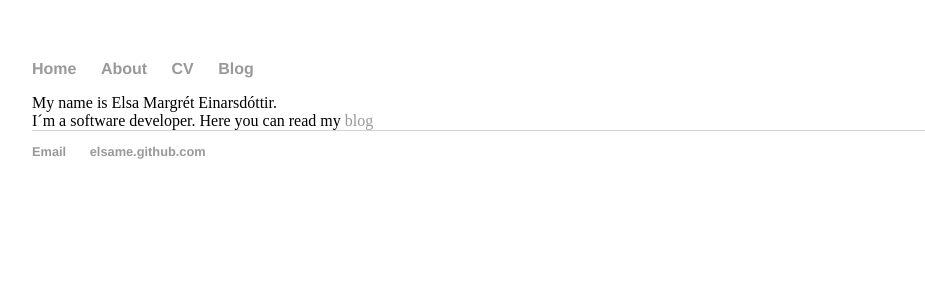
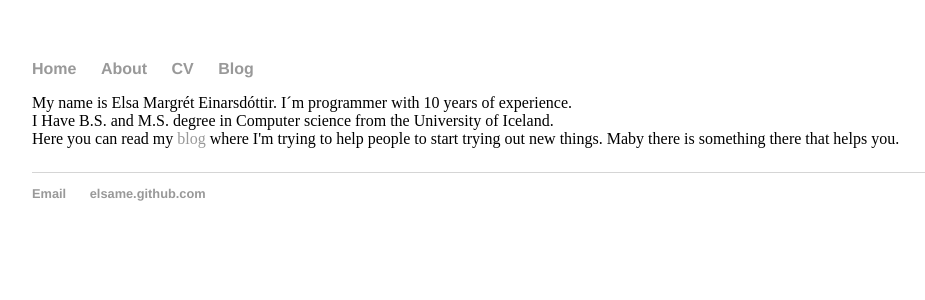
Before and after one commit to elsame/elsame.github.io, a Jekyll site: the page built from index.html, in a window 1280 px wide. Shown: the top 300 px of the page, without its empty margins (160-1085 px from the left). Built offline with Jekyll 4.4.1, drawn with Linux system fonts in a browser that asks for light colours.

Commit message:
Update index.html

```diff
--- a/index.html
+++ b/index.html
@@ -3,8 +3,9 @@
 title: Elsa Margrét Einarsdóttir
 ---
 <div class="blurb">
-	My name is Elsa Margrét Einarsdóttir.
-	<br>I´m a software developer.
-Here you can read my <a href="/blog">blog</a>
-	<br>
+	My name is Elsa Margrét Einarsdóttir. I´m programmer with 10 years of experience.
+	<br>I Have B.S. and M.S. degree in Computer science from the University of Iceland.
+	<br>Here you can read my <a href="/blog">blog</a> where I'm trying to help people to start trying out new things.
+	Maby there is something there that helps you.
+	<P>
 </div><!-- /.blurb -->
```
